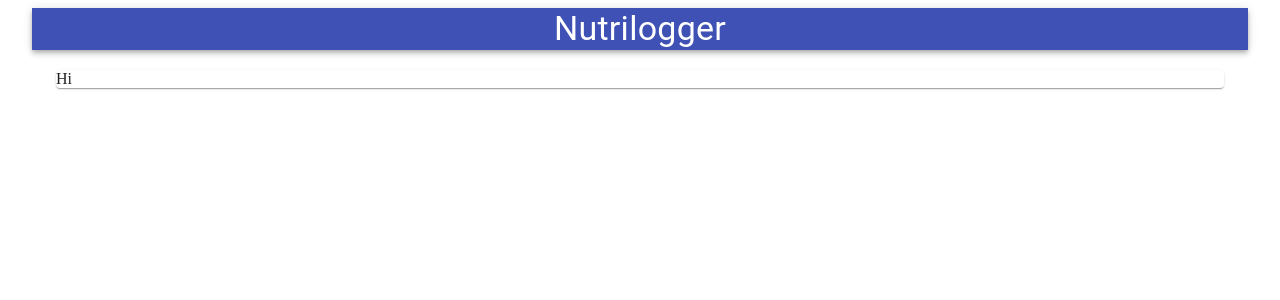
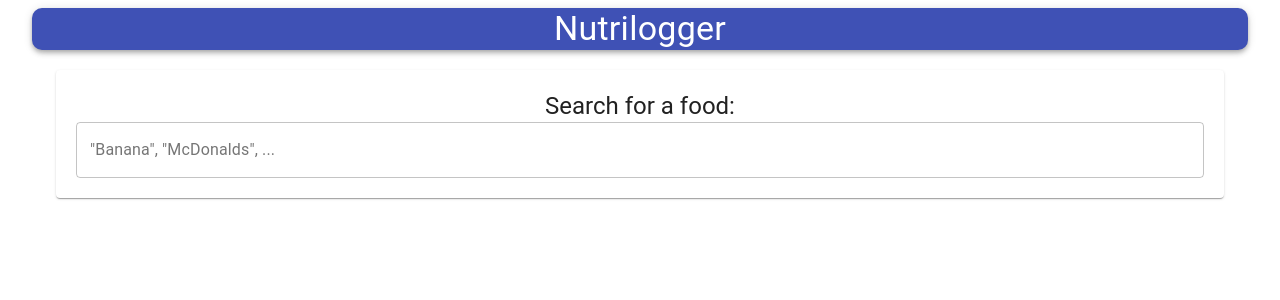
Before and after one commit to ethansilvas/nutrilogger-web, a React (Create React App) app in the folder nutrilogger-frontend/: page / in a window 1280 px wide. Shown: the top 300 px of the page. Built offline with nearby package versions, Linux system fonts and the light colour scheme.

Commit message:
setup basic food search frontend

```diff
--- a/nutrilogger-frontend/src/components/FoodSearch/FoodSearch.js
+++ b/nutrilogger-frontend/src/components/FoodSearch/FoodSearch.js
@@ -1,9 +1,18 @@
 import React from "react";
 import { TextField, Button, Typography, Paper } from '@material-ui/core';
 
+import useStyles from './styles';
+
 const FoodSearch = () => {
+    const classes = useStyles();
+
     return (
-        <Paper>Hi</Paper>
+        <Paper className={classes.paper}>
+            <form className={classes.foodSearchForm} autoComplete='off' noValidate >
+                <Typography variant='h5'>Search for a food:</Typography>
+                <TextField name='food' variant='outlined' label='"Banana", "McDonalds", ...' fullWidth></TextField>
+            </form>
+        </Paper>
     );
 }
 
--- a/nutrilogger-frontend/src/components/FoodSearch/styles.js
+++ b/nutrilogger-frontend/src/components/FoodSearch/styles.js
@@ -0,0 +1,13 @@
+import { makeStyles } from "@material-ui/core";
+
+export default makeStyles(() => ({
+    foodSearchForm: {
+        display: 'flex',
+        flexWrap: 'wrap',
+        justifyContent: 'center'
+    },
+
+    paper: {
+        padding: '20px'
+    }
+}));
--- a/nutrilogger-frontend/src/components/MainNav/styles.js
+++ b/nutrilogger-frontend/src/components/MainNav/styles.js
@@ -2,6 +2,7 @@ import { makeStyles } from "@material-ui/core";
 
 export default makeStyles(() => ({
     mainNav: {
-        marginBottom: '20px'
+        marginBottom: '20px',
+        borderRadius: 10
     }
 }));
```
